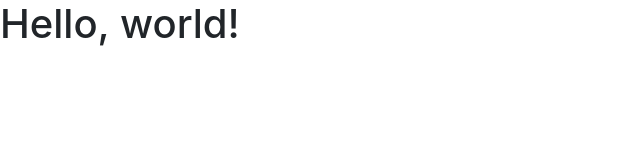
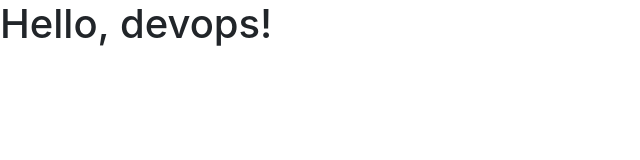
Before and after one commit to RINDRAMANANA/github-flow, a plain HTML site: page index.html in a window 1280 px wide. Shown: the whole page, without its empty margins (0-640 px from the left). Drawn offline with nearby package versions, Linux system fonts and the light colour scheme.

Commit message:
Change hello world

```diff
--- a/index.html
+++ b/index.html
@@ -5,10 +5,10 @@
     <meta name="viewport" content="width=device-width, initial-scale=1, shrink-to-fit=no">
     <link rel="stylesheet" href="https://stackpath.bootstrapcdn.com/bootstrap/4.1.1/css/bootstrap.min.css" integrity="sha384-WskhaSGFgHYWDcbwN70/dfYBj47jz9qbsMId/iRN3ewGhXQFZCSftd1LZCfmhktB" crossorigin="anonymous">
 
-    <title>Hello, world!</title>
+    <title>Hello, devops!</title>
   </head>
   <body>
-    <h1>Hello, world!</h1>
+    <h1>Hello, devops!</h1>
 
     <script src="https://code.jquery.com/jquery-3.3.1.slim.min.js" integrity="sha384-q8i/X+965DzO0rT7abK41JStQIAqVgRVzpbzo5smXKp4YfRvH+8abtTE1Pi6jizo" crossorigin="anonymous"></script>
     <script src="https://cdnjs.cloudflare.com/ajax/libs/popper.js/1.14.3/umd/popper.min.js" integrity="sha384-ZMP7rVo3mIykV+2+9J3UJ46jBk0WLaUAdn689aCwoqbBJiSnjAK/l8WvCWPIPm49" crossorigin="anonymous"></script>
```
